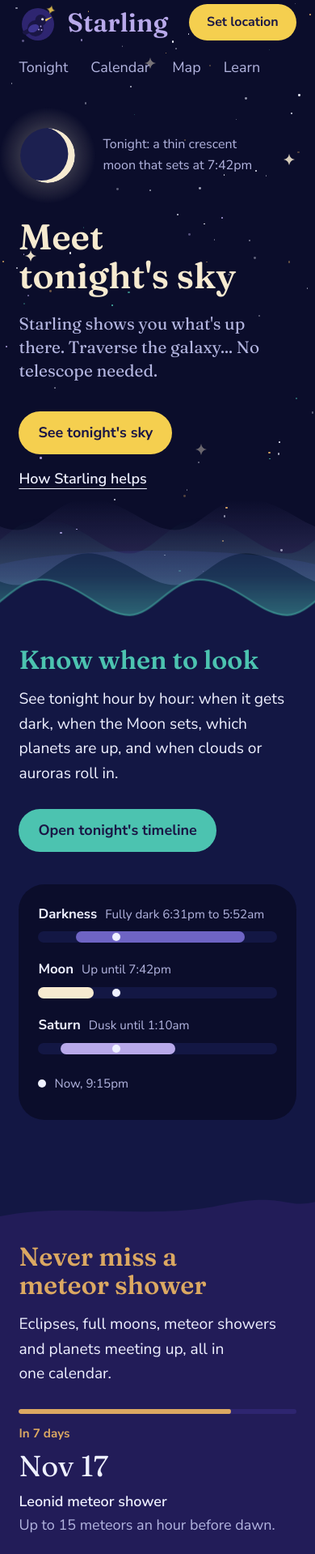
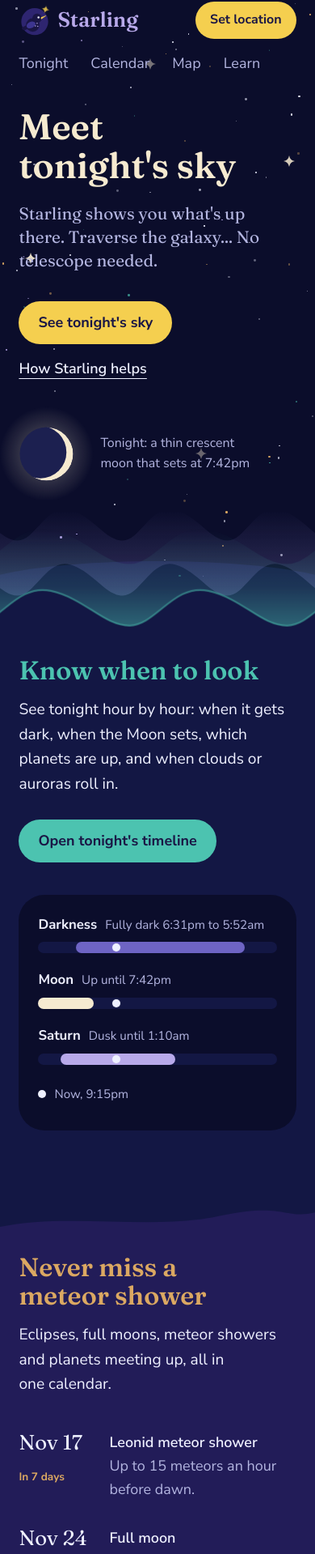
Before and after one commit to stephwi777/astronomy-project, a React (Vite) app: page / in a window 390 px wide. Shown: the part 18-1937 px from the top of the page at 81% size. Built offline with nearby package versions, Linux system fonts and the light colour scheme.

Commit message:
Enhances responsive design across components; adjusts layouts and styles for small screens

```diff
--- a/src/App.css
+++ b/src/App.css
@@ -16,6 +16,7 @@ section {
   width: 100%;
   height: clamp(40px, 7vw, 90px);
   margin-bottom: -1px;
+  overflow: visible;
 }
 
 .intro {
--- a/src/components/Aurora.jsx
+++ b/src/components/Aurora.jsx
@@ -4,13 +4,19 @@ import './Aurora.css'
 
 // CURTAIN
 
-const folds = [0, 720, 1440, 2160]
+function curtain(folds) {
+  const width = 2880 / folds
+  const starts = Array.from({ length: folds }, (_, i) => i * width)
 
-const edge = 'M0 150 ' + folds.map(x => `C${x + 120} 150, ${x + 200} 95, ${x + 360} 105 C${x + 520} 115, ${x + 600} 150, ${x + 720} 150`).join(' ')
+  const edge = 'M0 150 ' + starts.map(x => `C${x + width / 6} 150, ${x + width * 0.28} 95, ${x + width / 2} 105 C${x + width * 0.72} 115, ${x + width * 5 / 6} 150, ${x + width} 150`).join(' ')
 
-const top = [...folds].reverse().map(x => `C${x + 600} 70, ${x + 520} 35, ${x + 360} 25 C${x + 200} 15, ${x + 120} 70, ${x} 70`).join(' ')
+  const top = [...starts].reverse().map(x => `C${x + width * 5 / 6} 70, ${x + width * 0.72} 35, ${x + width / 2} 25 C${x + width * 0.28} 15, ${x + width / 6} 70, ${x} 70`).join(' ')
 
-const curtain = `${edge} L2880 70 ${top} Z`
+  return { edge, shape: `${edge} L2880 70 ${top} Z` }
+}
+
+const teal = curtain(4)
+const violet = curtain(6)
 
 
 
@@ -26,7 +32,7 @@ function Aurora() {
             <stop offset="1" stopColor="#8f86d6" stopOpacity="0.3" />
           </linearGradient>
         </defs>
-        <path d={curtain} fill="url(#violet-glow)" />
+        <path d={violet.shape} fill="url(#violet-glow)" />
       </svg>
 
       <svg viewBox="0 0 2880 200" preserveAspectRatio="none">
@@ -37,8 +43,8 @@ function Aurora() {
             <stop offset="1" stopColor="var(--teal)" stopOpacity="0.45" />
           </linearGradient>
         </defs>
-        <path d={curtain} fill="url(#teal-glow)" />
-        <path d={edge} fill="none" stroke="var(--teal)" strokeWidth="2" opacity="0.5" vectorEffect="non-scaling-stroke" />
+        <path d={teal.shape} fill="url(#teal-glow)" />
+        <path d={teal.edge} fill="none" stroke="var(--teal)" strokeWidth="2" opacity="0.5" vectorEffect="non-scaling-stroke" />
       </svg>
     </div>
   )
--- a/src/components/CalendarPreview.css
+++ b/src/components/CalendarPreview.css
@@ -82,6 +82,46 @@
 
 
 
+/* SMALL SCREENS */
+
+@media (max-width: 640px) {
+  .events {
+    gap: 4px;
+  }
+
+  .events li {
+    display: grid;
+    grid-template-columns: 96px 1fr;
+    grid-template-areas:
+      "time text"
+      "soon text";
+    column-gap: 16px;
+    align-content: start;
+    padding: 14px 0;
+  }
+
+  .countdown {
+    display: none;
+  }
+
+  .events time {
+    grid-area: time;
+    font-size: 1.6rem;
+    line-height: 1.1;
+  }
+
+  .events .soon {
+    grid-area: soon;
+    font-size: 0.85rem;
+  }
+
+  .events li > p:last-child {
+    grid-area: text;
+  }
+}
+
+
+
 /* REDUCED MOTION */
 
 @media (prefers-reduced-motion: reduce) {
--- a/src/components/CalendarPreview.jsx
+++ b/src/components/CalendarPreview.jsx
@@ -39,7 +39,7 @@ function CalendarPreview() {
   return (
     <div className="horizon">
       <svg className="edge" viewBox="0 0 1440 90" preserveAspectRatio="none" aria-hidden="true">
-        <path d="M0 70 C 300 30, 700 80, 1000 40 S 1300 50, 1440 30 L 1440 90 L 0 90 Z" fill="var(--horizon)" />
+        <path d="M0 70 C 300 30, 700 80, 1000 40 S 1300 50, 1440 30 L 1440 100 L 0 100 Z" fill="var(--horizon)" />
       </svg>
 
       <section id="calendar">
--- a/src/components/Header.css
+++ b/src/components/Header.css
@@ -154,6 +154,18 @@ nav a:hover {
 
   .location {
     margin-left: auto;
+    padding: 10px 18px;
+  }
+}
+
+@media (max-width: 480px) {
+  .logo {
+    gap: 8px;
+    font-size: 1.6rem;
+  }
+
+  .logo svg {
+    width: 40px;
   }
 }
 
--- a/src/components/Hero.css
+++ b/src/components/Hero.css
@@ -72,20 +72,25 @@ figcaption {
 /* MEDIUM SCREENS */
 
 @media (max-width: 900px) {
+  #hero h1 {
+    white-space: normal;
+  }
+}
+
+
+
+/* SMALL SCREENS */
+
+@media (max-width: 640px) {
   #hero .inner {
     grid-template-columns: 1fr;
-    gap: 16px;
-  }
-
-  #hero h1 {
-    white-space: normal;
+    gap: 32px;
   }
 
   #hero figure {
     display: flex;
     align-items: center;
     gap: 8px;
-    grid-row: 1;
     justify-self: start;
     width: auto;
     margin-left: -24px;
@@ -94,7 +99,7 @@ figcaption {
 
   .moon {
     flex: none;
-    width: clamp(120px, 24vw, 180px);
+    width: clamp(110px, 30vw, 150px);
   }
 
   figcaption {
--- a/src/components/MapPreview.css
+++ b/src/components/MapPreview.css
@@ -2,7 +2,8 @@
 
 .ground {
   position: relative;
-  background: var(--horizon);
+  margin-top: -1px;
+  background: linear-gradient(var(--horizon) 90%, var(--snow) 90%);
 }
 
 .hills {
@@ -10,6 +11,7 @@
   width: 100%;
   height: clamp(70px, 10vw, 140px);
   margin-bottom: -1px;
+  overflow: visible;
 }
 
 .tree {
--- a/src/components/MapPreview.jsx
+++ b/src/components/MapPreview.jsx
@@ -22,8 +22,8 @@ function MapPreview() {
     <>
       <div className="ground" aria-hidden="true">
         <svg className="hills" viewBox="0 0 1440 140" preserveAspectRatio="none">
-          <path d="M0 80 C 200 40, 420 60, 640 70 S 1100 30, 1440 60 L 1440 140 L 0 140 Z" fill="var(--far-hills)" />
-          <path d="M0 110 C 400 60, 900 70, 1440 100 L 1440 140 L 0 140 Z" fill="var(--snow)" />
+          <path d="M0 80 C 200 40, 420 60, 640 70 S 1100 30, 1440 60 L 1440 160 L 0 160 Z" fill="var(--far-hills)" />
+          <path d="M0 110 C 400 60, 900 70, 1440 100 L 1440 160 L 0 160 Z" fill="var(--snow)" />
         </svg>
 
         <svg className="tree" viewBox="0 0 60 100">
--- a/src/components/TonightPreview.jsx
+++ b/src/components/TonightPreview.jsx
@@ -24,7 +24,7 @@ function TonightPreview() {
   return (
     <>
       <svg className="edge" viewBox="0 0 1440 90" preserveAspectRatio="none" aria-hidden="true">
-        <path d="M0 60 C 360 10, 1080 10, 1440 60 L 1440 90 L 0 90 Z" fill="var(--high)" />
+        <path d="M0 60 C 360 10, 1080 10, 1440 60 L 1440 100 L 0 100 Z" fill="var(--high)" />
       </svg>
 
       <section id="when">
```
